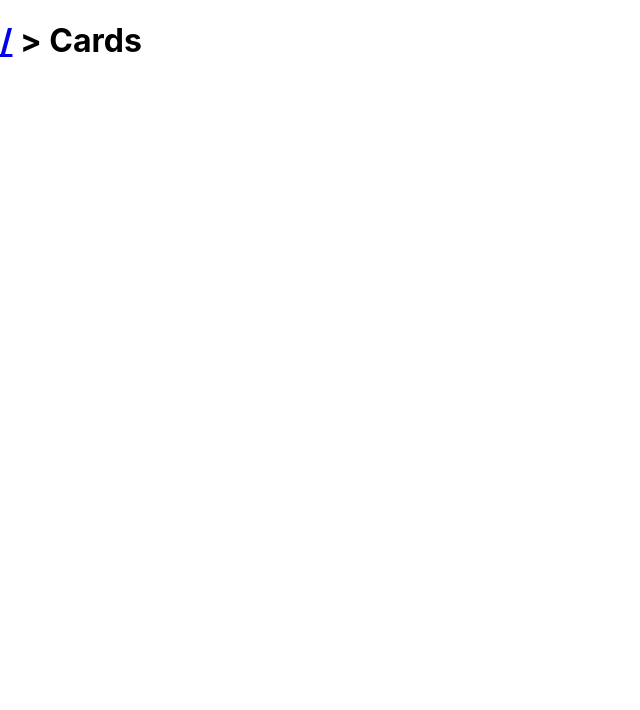
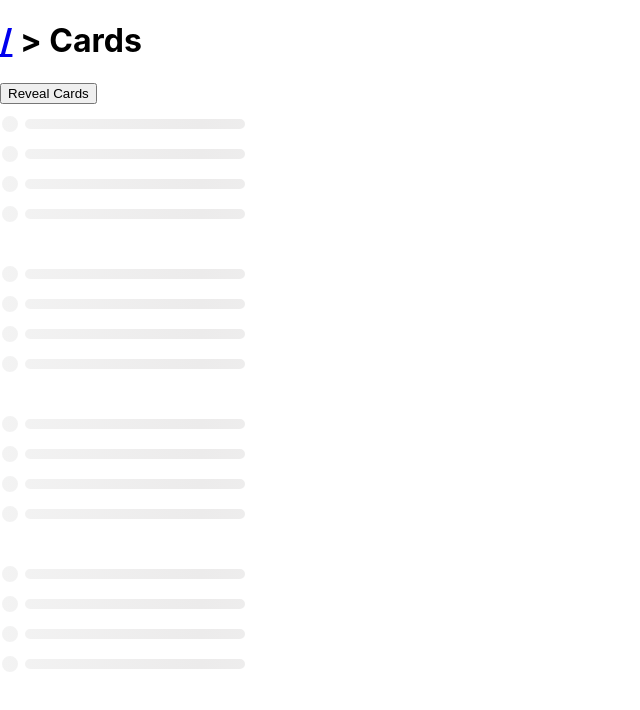
Before and after one commit to vilsbole/slugalite, a React (Create React App) app: page /cards in a window 1280 px wide. Shown: the top 710 px of the page, without its empty margins (0-640 px from the left). Built offline with nearby package versions, Linux system fonts and the light colour scheme.

Commit message:
Create Transition

```diff
--- a/package.json
+++ b/package.json
@@ -17,13 +17,16 @@
     "@types/react": "^18.0.9",
     "@types/react-dom": "^18.0.5",
     "react": "^18.1.0",
+    "react-content-loader": "6.2.0",
     "react-dom": "^18.1.0",
     "react-router-dom": "^6.3.0",
     "react-scripts": "5.0.1",
+    "react-transition-group": "^4.4.2",
     "typescript": "^4.7.2",
     "web-vitals": "^2.1.4"
   },
   "devDependencies": {
+    "@types/react-transition-group": "^4.4.4",
     "http-proxy-middleware": "^2.0.6"
   },
   "eslintConfig": {
--- a/src/App.tsx
+++ b/src/App.tsx
@@ -1,7 +1,7 @@
 import React from "react";
 import "./App.css";
 import { BrowserRouter as Router, Routes, Route, Link } from "react-router-dom";
-import { Cards } from "./components";
+import { CardsView } from "./views";
 
 function Home() {
   return (
@@ -24,8 +24,8 @@ function App() {
     <Router>
       <Routes>
         <Route path="/" element={<Home />} />
-        <Route path="cards" element={<Cards />}>
-          <Route path=":cardIds" element={<Cards />} />
+        <Route path="cards" element={<CardsView />}>
+          <Route path=":cardIds" element={<CardsView />} />
         </Route>
       </Routes>
     </Router>
--- /dev/null
+++ b/src/components/CardSkeleton.tsx
@@ -0,0 +1,23 @@
+import React from "react";
+import ContentLoader from "react-content-loader";
+
+export const CardSkeleton = (props) => (
+  <ContentLoader
+    speed={2}
+    width={400}
+    height={150}
+    viewBox="0 0 400 150"
+    backgroundColor="#f3f3f3"
+    foregroundColor="#ecebeb"
+    {...props}
+  >
+    <circle cx="10" cy="20" r="8" />
+    <rect x="25" y="15" rx="5" ry="5" width="220" height="10" />
+    <circle cx="10" cy="50" r="8" />
+    <rect x="25" y="45" rx="5" ry="5" width="220" height="10" />
+    <circle cx="10" cy="80" r="8" />
+    <rect x="25" y="75" rx="5" ry="5" width="220" height="10" />
+    <circle cx="10" cy="110" r="8" />
+    <rect x="25" y="105" rx="5" ry="5" width="220" height="10" />
+  </ContentLoader>
+);
--- a/src/components/Cards.tsx
+++ /dev/null
@@ -1,28 +0,0 @@
-import React, { useEffect, useState } from "react";
-import { Link, useParams } from "react-router-dom";
-import { Card } from "./Card";
-import { getCards } from "../api";
-
-export const Cards = () => {
-  const [data, setData] = useState<Record<string, unknown>[]>([]);
-  const { cardIds } = useParams();
-
-  useEffect(() => {
-    const tmp = cardIds?.split(",") || [];
-    if (tmp.length <= 0) {
-      return;
-    }
-    getCards(tmp).then((cards) => setData(cards));
-  }, [cardIds]);
-
-  return (
-    <>
-      <h1>
-        <Link to="/">/</Link> &gt; Cards
-      </h1>
-      <div>
-        {data ? data.map((d, idx) => <Card key={idx} data={d} />) : "Loading"}
-      </div>
-    </>
-  );
-};
--- a/src/components/index.ts
+++ b/src/components/index.ts
@@ -1,2 +1,2 @@
 export * from "./Card";
-export * from "./Cards";
+export * from "./CardSkeleton";
--- /dev/null
+++ b/src/views/CardsView.tsx
@@ -0,0 +1,65 @@
+import React, { useEffect, useState, useRef, forwardRef } from "react";
+import { Link, useParams } from "react-router-dom";
+import { Card, CardSkeleton } from "../components";
+import { getCards } from "../api";
+import { CSSTransition, SwitchTransition } from "react-transition-group";
+
+const CardList = forwardRef(({ data }, ref) => (
+  <div ref={ref}>
+    {data.map((d, idx) => (
+      <Card key={idx} data={d} />
+    ))}
+  </div>
+));
+
+const CardSkeletons = forwardRef((_props, ref) => (
+  <div ref={ref} style={{ display: "flex", flexDirection: "column" }}>
+    {Array.from(Array(4).keys()).map((d, idx) => (
+      <CardSkeleton key={idx} />
+    ))}
+  </div>
+));
+
+export const CardsView = () => {
+  const [slugs, setSlugs] = useState<string[]>([]);
+  const [data, setData] = useState<Record<string, unknown>[]>([]);
+  const { cardIds } = useParams();
+
+  useEffect(() => {
+    const slugs = cardIds?.split(",") || [];
+    if (slugs.length > 0) {
+      setSlugs(slugs);
+    }
+  }, [cardIds]);
+
+  const fetchCards = () => {
+    getCards(slugs).then((cards) => setData(cards));
+  };
+
+  const transitionRef = useRef(null);
+
+  return (
+    <>
+      <h1>
+        <Link to="/">/</Link> &gt; Cards
+      </h1>
+      <button onClick={fetchCards}>Reveal Cards</button>
+      <div>
+        <SwitchTransition mode="out-in">
+          <CSSTransition
+            nodeRef={transitionRef}
+            key={data.length > 0 ? "CardList" : "Skeleton"}
+            timeout={300}
+            classNames="fade"
+          >
+            {data.length > 0 ? (
+              <CardList ref={transitionRef} data={data} />
+            ) : (
+              <CardSkeletons ref={transitionRef} />
+            )}
+          </CSSTransition>
+        </SwitchTransition>
+      </div>
+    </>
+  );
+};
--- /dev/null
+++ b/src/views/index.ts
@@ -0,0 +1 @@
+export * from "./CardsView";
```
Also changed, not shown: 1 other file (tests, documents, lock files or other folders).
